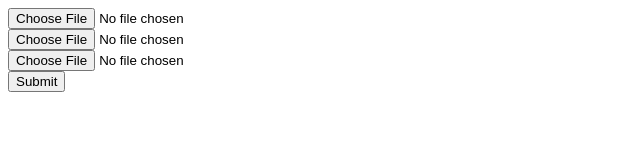
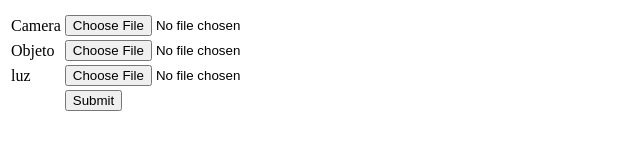
Before and after one commit to afa4/projeto-2-PG, a plain HTML site: page index.html in a window 1280 px wide. Shown: the whole page, without its empty margins (0-640 px from the left). Drawn offline with Linux system fonts and the light colour scheme.

Commit message:
Criação de table para ajustar elementos HTML

```diff
--- a/index.html
+++ b/index.html
@@ -5,14 +5,26 @@
     <title>projeto-2-PG</title>
   </head>
   <body>
-    <input id="cameraInput" type="file">
-    <br/>
-    <input id="objectInput" type="file">
-    <br/>
-    <input id="lightInput" type="file">
-    <br/>
-    <button id="submitButton" type="button">Submit</button>
-    <br/>
+    <table>
+        <th>
+        </th>
+        <tr>
+            <td><label>Camera</label></td>
+            <td><input id="cameraInput" type="file"></td>
+        </tr>
+        <tr>
+            <td><label>Objeto</label></td>
+            <td><input id="objectInput" type="file"></td>
+        </tr>
+        <tr>
+            <td><label>luz</label></td>
+            <td><input id="lightInput" type="file"></td>
+        </tr>
+        <tr>
+            <td></td>
+            <td><button id="submitButton" type="button">Submit</button></td>
+        </tr>
+    </table>
     <script src="script.js" type="text/javascript">
     </script>
   </body>
```
